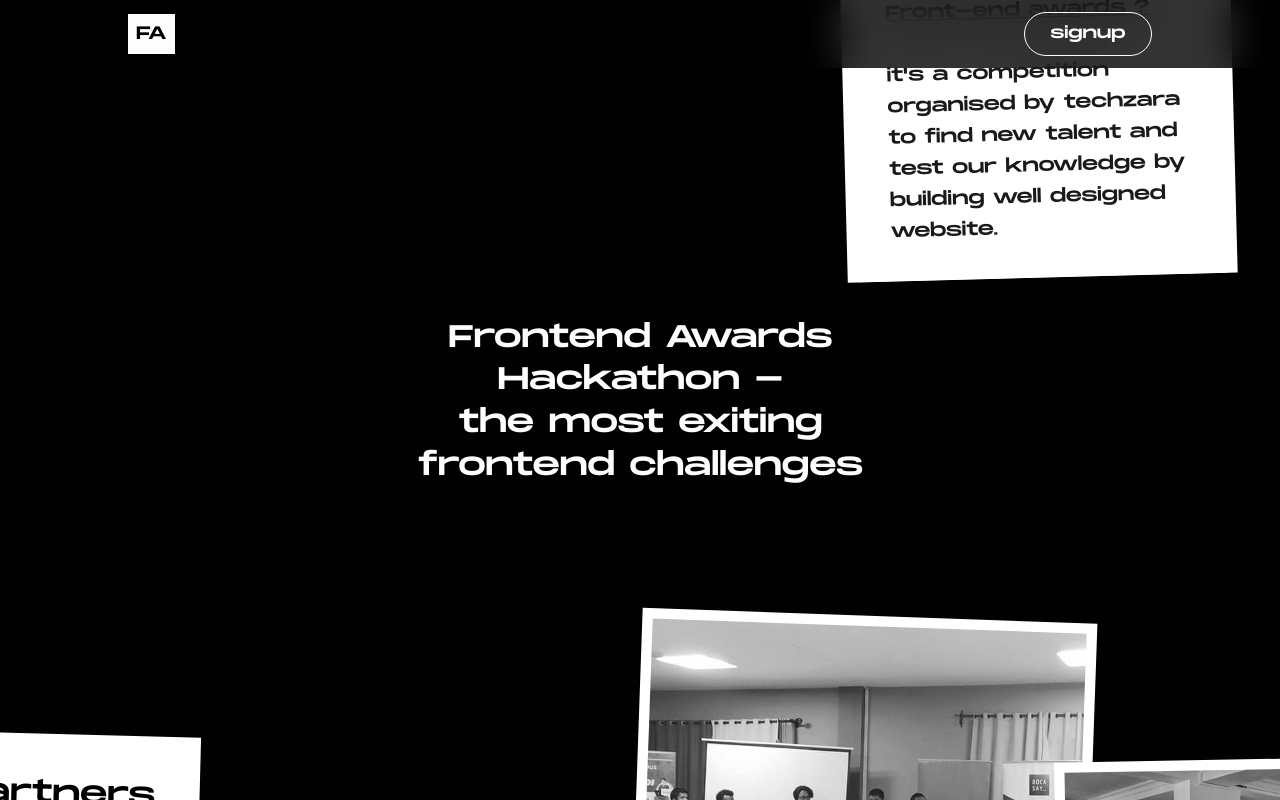
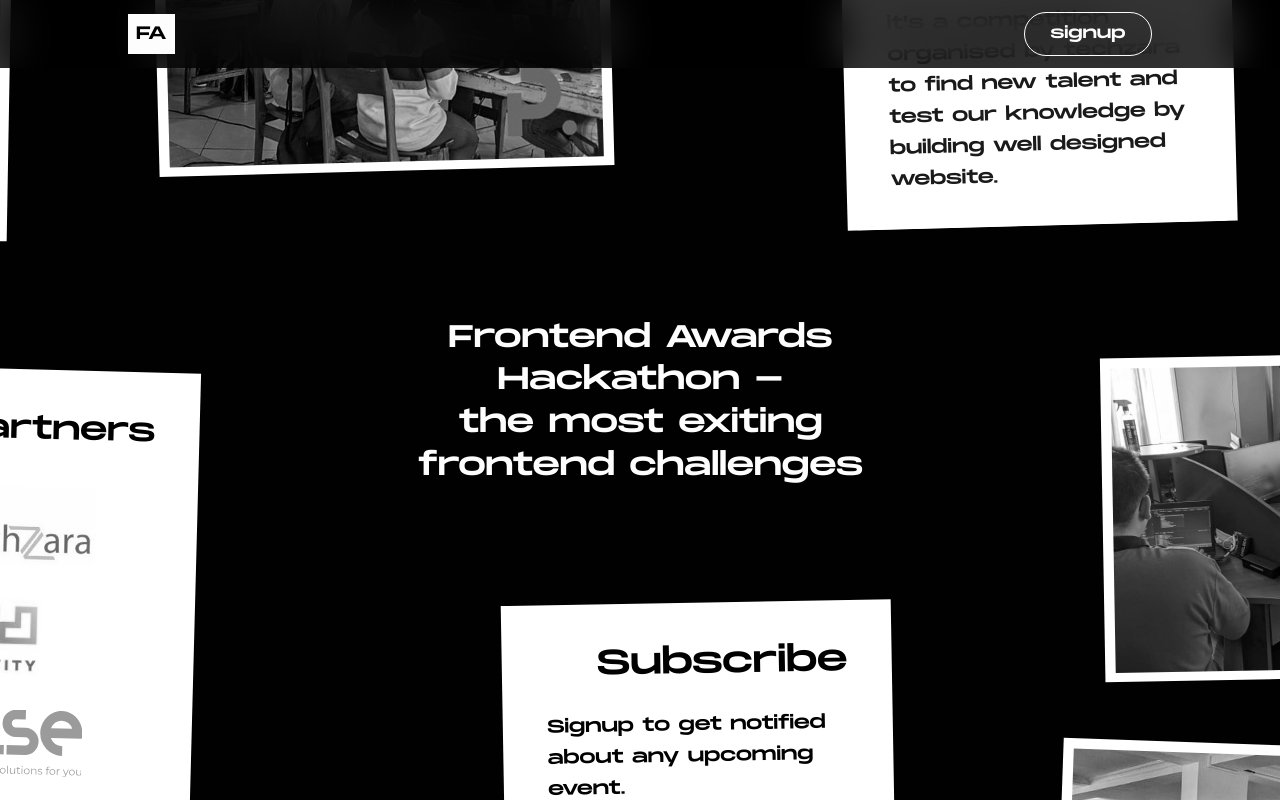
Before and after one commit to andry-iany/FA, a React (Vite) app: page / in a window 1280 px wide. Built offline with nearby package versions, Linux system fonts and the light colour scheme.

Commit message:
uptade posisition

```diff
--- a/index.html
+++ b/index.html
@@ -4,7 +4,13 @@
     <meta charset="UTF-8" />
     <link href="/logo.svg" rel="icon" type="image/svg+xml" />
     <meta content="width=device-width, initial-scale=1.0" name="viewport" />
-  <link as="font" crossorigin href="/fonts/monumentExtended.woff2" rel="preload prefetch" type="font/woff">
+    <link
+      as="font"
+      crossorigin
+      href="/fonts/monumentExtended.woff2"
+      rel="preload prefetch"
+      type="font/woff"
+    />
     <title>FA</title>
 
     <style>
@@ -41,7 +47,7 @@
         height: 100%;
         border-radius: 4px;
         background-color: #fff;
-      animation: load .3s alternate ease-in both;
+        animation: load 1s alternate-reverse ease-in-out both infinite;
       }
 
       @keyframes load {
@@ -50,10 +56,9 @@
         }
 
         100% {
-        transform: translateX(200%);
+          transform: translateX(1000%);
         }
       }
-
     </style>
   </head>
   <body>
--- /dev/null
+++ b/src/components/Subscribe.tsx
@@ -0,0 +1,16 @@
+import { subscribeStyle } from "../styles";
+
+interface props {}
+
+const Subscribe: React.FC<props> = () => {
+  return (
+    <form className={subscribeStyle.form}>
+      <h2>Subscribe</h2>
+      <p>Signup to get notified about any upcoming event.</p>
+      <input type="text" placeholder="codycoda@gmail.com" />
+      <button className={`btn ${subscribeStyle.btn}`}>Subscribe</button>
+    </form>
+  );
+};
+
+export default Subscribe;
--- a/src/components/parallax.tsx
+++ b/src/components/parallax.tsx
@@ -10,6 +10,7 @@
 
 import useParallax from "../hooks/useParallax";
 import ParallaxWidgetV2 from "./paralaxWdigetV2";
+import Subscribe from "./Subscribe";
 
 const Parallax: FunctionComponent = () => {
   const wrapper = useRef<HTMLDivElement>(null);
@@ -66,7 +67,7 @@
           </div>
 
           <ParalaxWdigetV2
-            top={255}
+            top={-25}
             left={-645}
             image={""}
             height={500}
@@ -74,16 +75,18 @@
             width={300}
           />
           <ParallaxWidget
-            top={165}
-            left={-5}
+            top={405}
+            left={-375}
             image={faImage.fa1}
             width={widgetWidth}
+            ref={outerBottom}
           />
           <ParallaxWidget
             top={-415}
             left={535}
             image={faImage.fa2}
             width={widgetWidth}
+            ref={outerRight}
           />
         </div>
       </div>
@@ -91,26 +94,27 @@
       <div className={`${style.layer} ${style.layer1}`} ref={layer1}>
         <div className={style.center}>
           <ParallaxWidget
-            top={535}
-            left={-335}
+            top={-475}
+            left={-835}
             image={faImage.fa}
+            width={widgetWidth}
+            ref={outerLeft}
+          />
+          <ParallaxWidget
+            top={-525}
+            left={-375}
+            image={faImage.fa4}
             width={widgetWidth}
             ref={outerTop}
           />
-          <ParallaxWidget
-            top={-75}
-            left={-865}
-            image={faImage.fa4}
-            width={widgetWidth}
-            ref={outerLeft}
-          />
 
-          <ParallaxWidget
-            top={325}
-            left={-305}
-            image={faImage.fa5}
-            width={widgetWidth}
-            ref={outerBottom}
+          <ParalaxWdigetV2
+            top={155}
+            left={-105}
+            image={""}
+            height={350}
+            children={<Subscribe />}
+            width={300}
           />
         </div>
       </div>
@@ -118,7 +122,7 @@
       <div className={`${style.layer} ${style.layer2}`} ref={layer2}>
         <div className={style.center}>
           <ParallaxWidgetV2
-            top={-395}
+            top={-435}
             left={155}
             image={faImage.fa3}
             width={300}
@@ -126,18 +130,12 @@
             height={300}
           />
           <ParallaxWidget
-            top={275}
+            top={265}
             left={320}
             image={faImage.fa6}
             width={widgetWidth}
           />
-          <ParallaxWidget
-            top={15}
-            left={595}
-            image={faImage.fa7}
-            width={widgetWidth}
-            ref={outerRight}
-          />
+          <ParallaxWidget top={-35} left={355} image={faImage.fa7} width={250} />
         </div>
       </div>
     </div>
--- a/src/styles/index.ts
+++ b/src/styles/index.ts
@@ -5,9 +5,10 @@
 import parallaxStyle from "./paralax.module.scss";
 import parallaxWidgetStyle from "./parallaxWidget.module.scss";
 import sectionArtistStyle from "./sectionArtist.module.scss";
-import signupFormStyle from "./signupForm.module.scss"
+import signupFormStyle from "./signupForm.module.scss";
 import partnersStyle from "./partners.module.scss";
 import aboutStyle from "./aboutStyle.module.scss";
+import subscribeStyle from "./subscribe.module.scss";
 
 export {
   artistCardsStyle,
@@ -19,5 +20,6 @@
   sectionArtistStyle,
   signupFormStyle,
   partnersStyle,
-  aboutStyle
+  subscribeStyle,
+  aboutStyle,
 };
--- /dev/null
+++ b/src/styles/subscribe.module.scss
@@ -0,0 +1,41 @@
+@import "colors";
+
+.form {
+  font-family: "monumentextended", "Helvetica", Arial, sans-serif;
+  color: $color-dark-blue;
+  padding: 26px;
+
+  h2 {
+    text-align: right;
+    margin-bottom: 24px;
+  }
+
+  p {
+    margin-bottom: 24px;
+    font-size: 14px;
+  }
+
+  input {
+    background-color: transparent;
+    border: none;
+    border-bottom: solid 1px $color-dark-blue;
+    color: $color-dark-blue;
+    font-family: inherit;
+    padding-block: 8px;
+    font-size: 12px;
+    outline: none;
+    margin-bottom: 24px;
+    width: 100%;
+  }
+}
+
+.btn {
+  background-color: $color-white !important;
+  color: $color-dark-blue !important;
+  border: solid 1px $color-dark-blue !important;
+
+  &:hover {
+    color: $color-white !important;
+    background-color: $color-dark-blue !important;
+  }
+}
```
Lines whose indentation alone changed are shown as unchanged.
